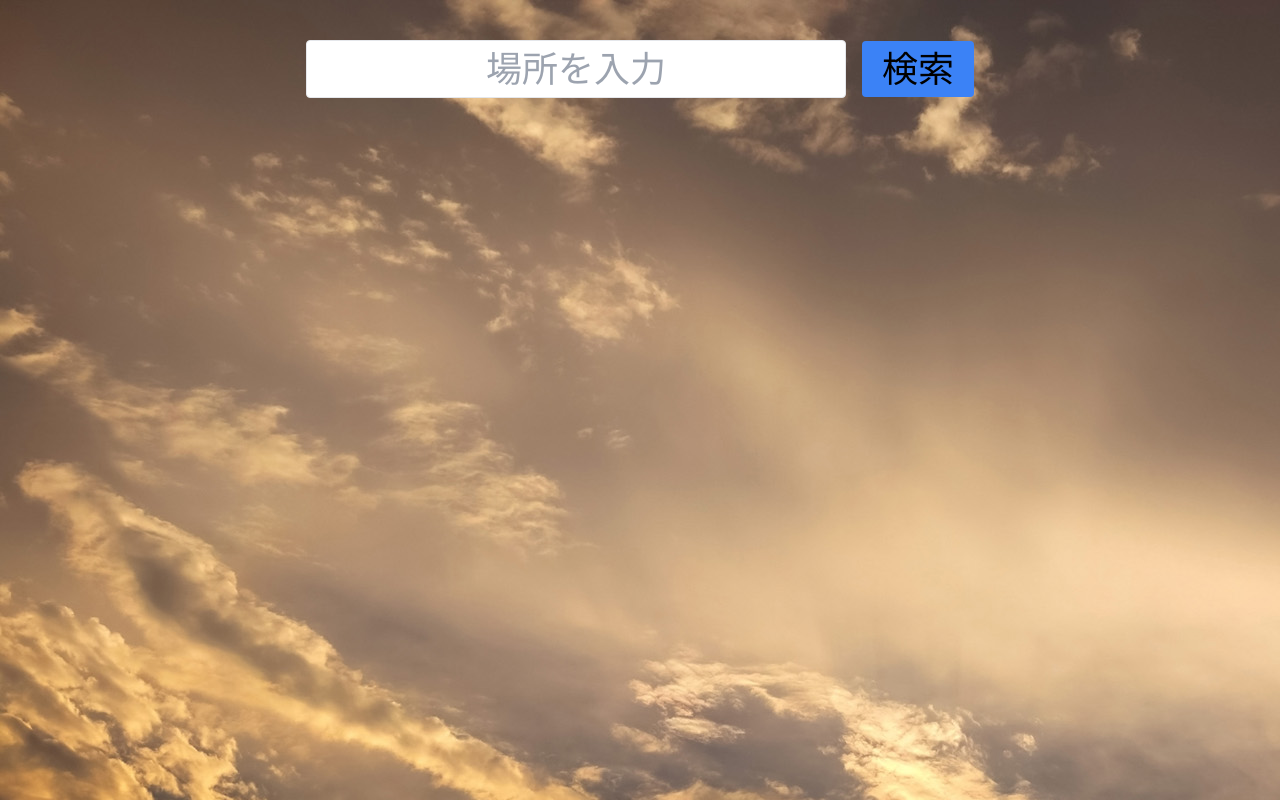
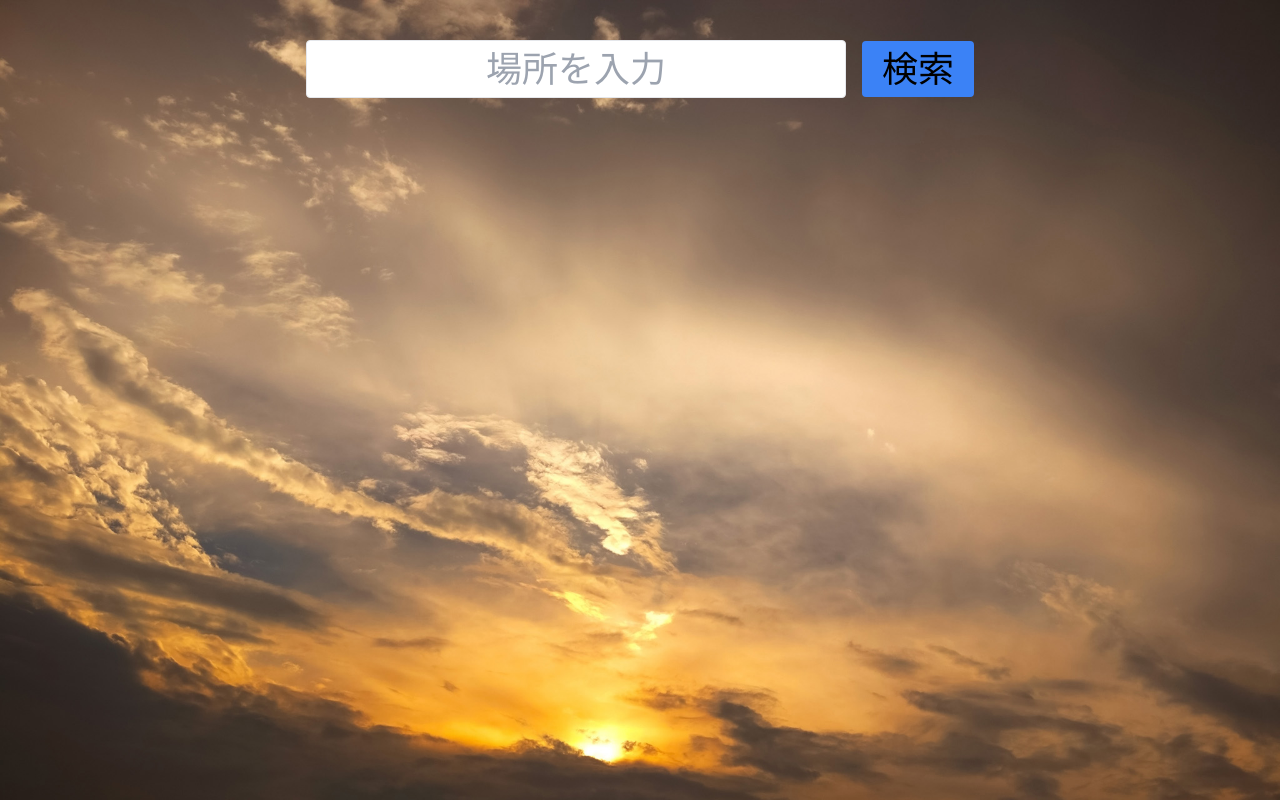
Before and after one commit to hironomiu/typescript-next-weathermap, a Next.js app: page / in a window 1280 px wide. Built offline with nearby package versions, Linux system fonts and the light colour scheme.

Commit message:
commited

```diff
--- a/pages/index.tsx
+++ b/pages/index.tsx
@@ -5,7 +5,7 @@ import Layout from '../components/Layout'
 
 const Home: NextPage = () => {
   return (
-    <div className='bg-[url("/images/sky.jpeg")] h-[100vh] flex flex-col'>
+    <div className='bg-[url("/images/sky.jpeg")] bg-cover h-[100vh] flex flex-col'>
       <Layout />
     </div>
   )
```
